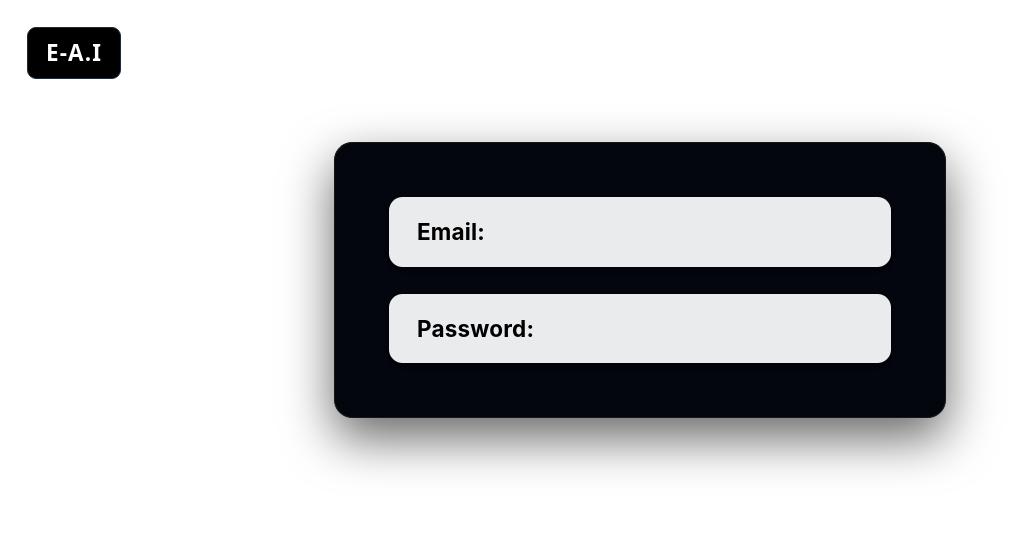
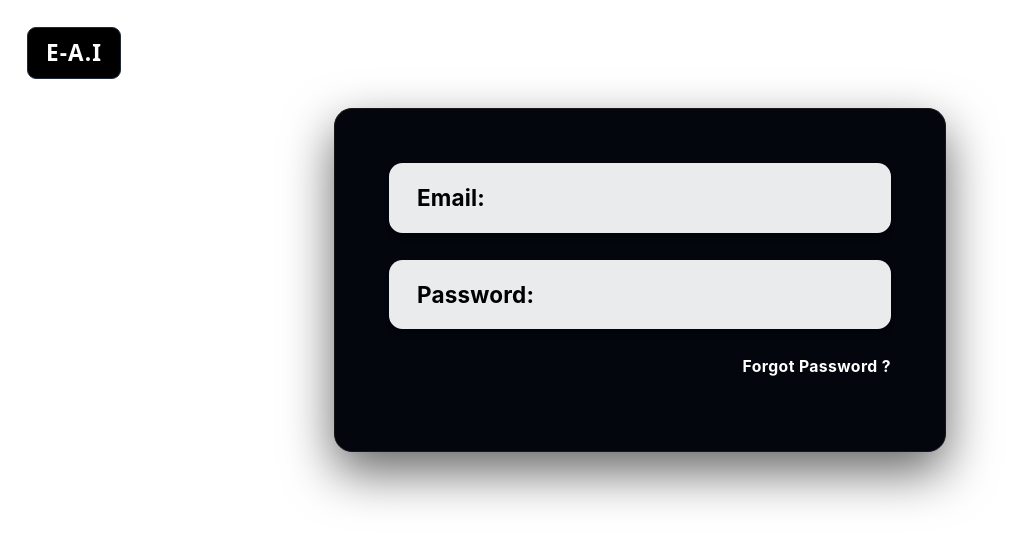
Before and after one commit to Phawaaaz/Etech, a React (Vite) app: page /login in a window 1280 px wide. Shown: the top 544 px of the page, without its empty margins (0-1016 px from the left). Built offline with nearby package versions, Linux system fonts and the light colour scheme.

Commit message:
Modified Login Page: Added "Forgot Password?" button for improved user experience

```diff
--- a/src/pages/Login.jsx
+++ b/src/pages/Login.jsx
@@ -26,6 +26,13 @@ export default function Login() {
                 type={passwordField.type}
               />
             )}
+
+            <button
+              type="button"
+              className="text-white text-sm font-bold hover:underline self-end tracking-wide mb-4 transition-all bg-transparent outline-none cursor-pointer border-none"
+            >
+              Forgot Password ?
+            </button>
           </form>
         </div>
       </div>
```
